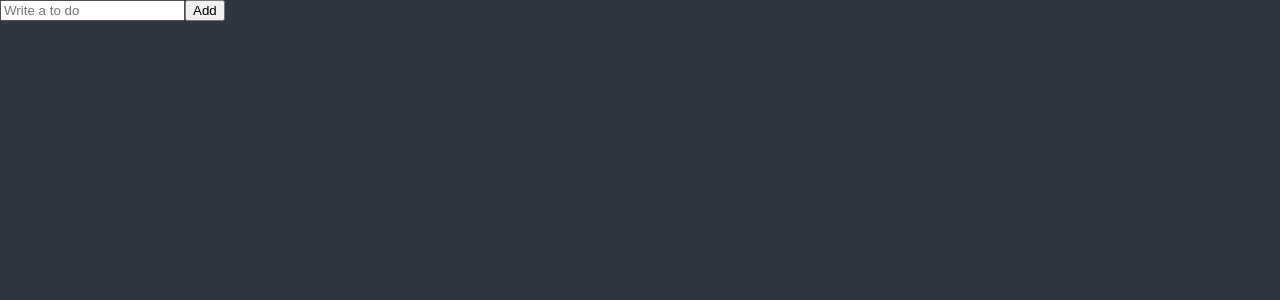
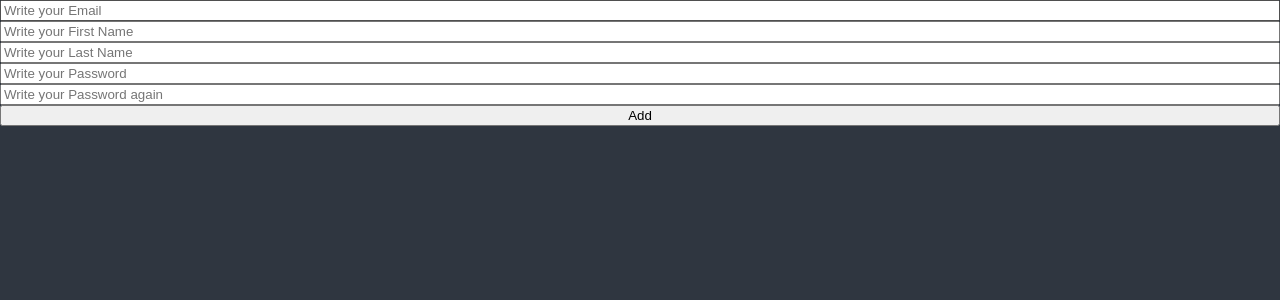
Before and after one commit to seungwooj/react-todo-app, a React (Create React App) app: page / in a window 1280 px wide. Shown: the top 300 px of the page. Built offline with nearby package versions, Linux system fonts and the light colour scheme.

Commit message:
Rewrite the form using react-hook-form

```diff
--- a/package.json
+++ b/package.json
@@ -12,6 +12,7 @@
     "@types/react-dom": "^18.2.5",
     "react": "^18.2.0",
     "react-dom": "^18.2.0",
+    "react-hook-form": "^7.44.3",
     "react-scripts": "5.0.1",
     "recoil": "^0.7.7",
     "styled-components": "^6.0.0-rc.3",
--- a/src/ToDoList.tsx
+++ b/src/ToDoList.tsx
@@ -1,32 +1,84 @@
-import { useState } from "react";
+import { useForm } from "react-hook-form";
+
+interface IForm {
+    [key: string]: string;
+}
 
 function ToDoList() {
-    const [toDO, setToDo] = useState("");
-    const [toDoError, setToDoError] = useState("");
-    const onChange = (event: React.FormEvent<HTMLInputElement>) => {
-        const {
-            currentTarget: { value },
-        } = event;
-        setToDoError("");
-        setToDo(value);
+    // register : state과 동일, but useForm 선언은 한번만 해도 됨
+    // handleSubmit : onSubmit - validation
+    const {
+        register,
+        handleSubmit,
+        formState: { errors },
+    } = useForm<IForm>();
+    const onValid = (data: any) => {
+        console.log(data);
     };
-    const onSubmit = (event: React.FormEvent<HTMLFormElement>) => {
-        event.preventDefault();
-        if (toDO.length < 10) {
-            setToDoError("toDo should be longer");
-        }
-        console.log(toDO);
-    };
+    console.log(errors);
     return (
         <div>
-            <form onSubmit={onSubmit}>
+            <form
+                style={{ display: "flex", flexDirection: "column" }}
+                onSubmit={handleSubmit(onValid)}
+            >
                 <input
-                    onChange={onChange}
-                    value={toDO}
-                    placeholder="Write a to do"
-                />
+                    {...register("email", {
+                        required: "email is required",
+                        pattern: {
+                            value: /^[a-zA-Z0-9+-_.]+@[a-zA-Z0-9-]+\.[a-zA-Z0-9-.]+$/g,
+                            message: "Invalid email",
+                        },
+                    })}
+                    placeholder="Write your Email"
+                ></input>
+                <span>{errors?.email?.message}</span>
+                <input
+                    {...register("firstName", {
+                        required: "first name is required",
+                        minLength: {
+                            value: 10,
+                            message: "Your first name is too short",
+                        },
+                    })}
+                    placeholder="Write your First Name"
+                ></input>
+                <span>{errors?.firstName?.message as string}</span>
+                <input
+                    {...register("lastName", {
+                        required: "last name is required",
+                        minLength: {
+                            value: 10,
+                            message: "Your last name is too short",
+                        },
+                    })}
+                    placeholder="Write your Last Name"
+                ></input>
+                <span>{errors?.lastName?.message as string}</span>
+                <input
+                    {...register("password", {
+                        required: "password is required",
+                        minLength: {
+                            value: 10,
+                            message: "Your password is too short",
+                        },
+                    })}
+                    placeholder="Write your Password"
+                ></input>
+                <span>{errors?.password?.message as string}</span>
+
+                <input
+                    {...register("password1", {
+                        required: "password1 is required",
+                        minLength: {
+                            value: 10,
+                            message: "Your password1 is too short",
+                        },
+                    })}
+                    placeholder="Write your Password again"
+                ></input>
+                <span>{errors?.password1?.message as string}</span>
                 <button>Add</button>
-                {toDoError !== "" ? toDoError : null}
             </form>
         </div>
     );
```
Also changed, not shown: 1 other file (tests, documents, lock files or other folders).
